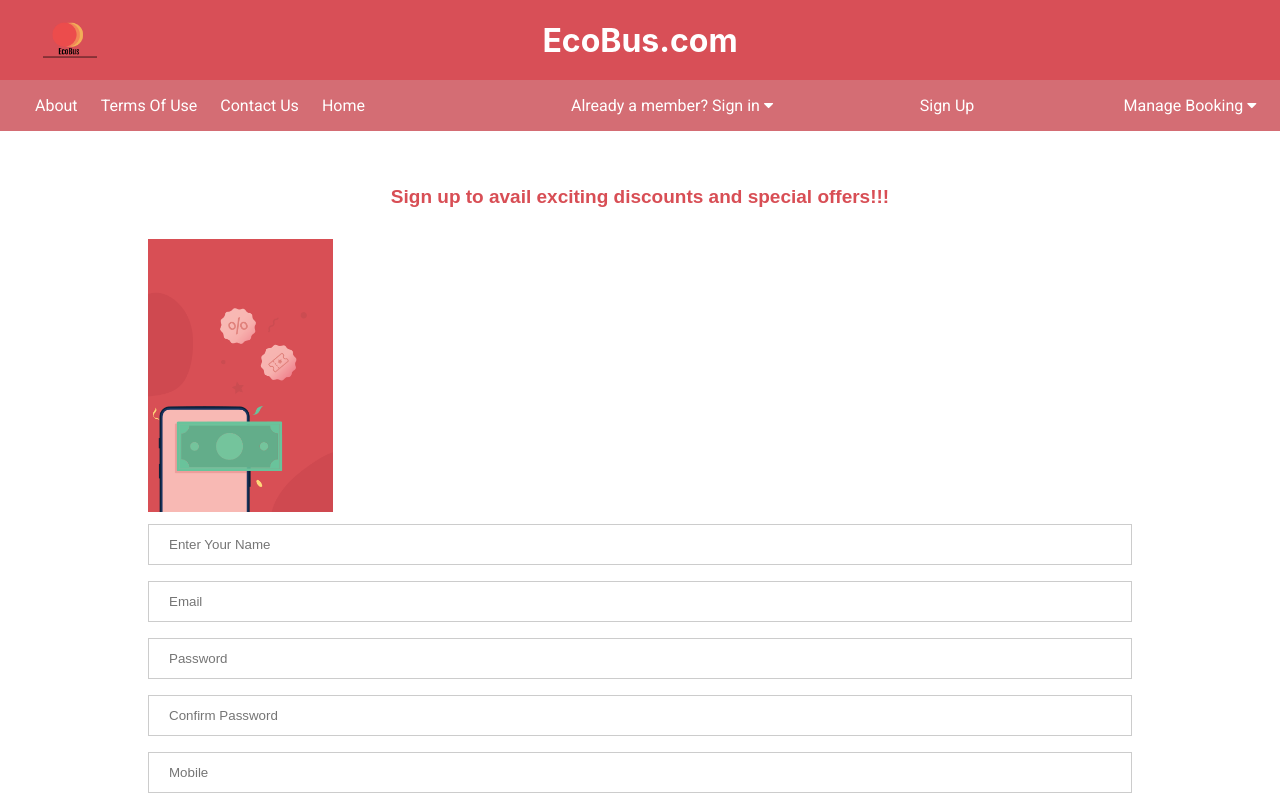
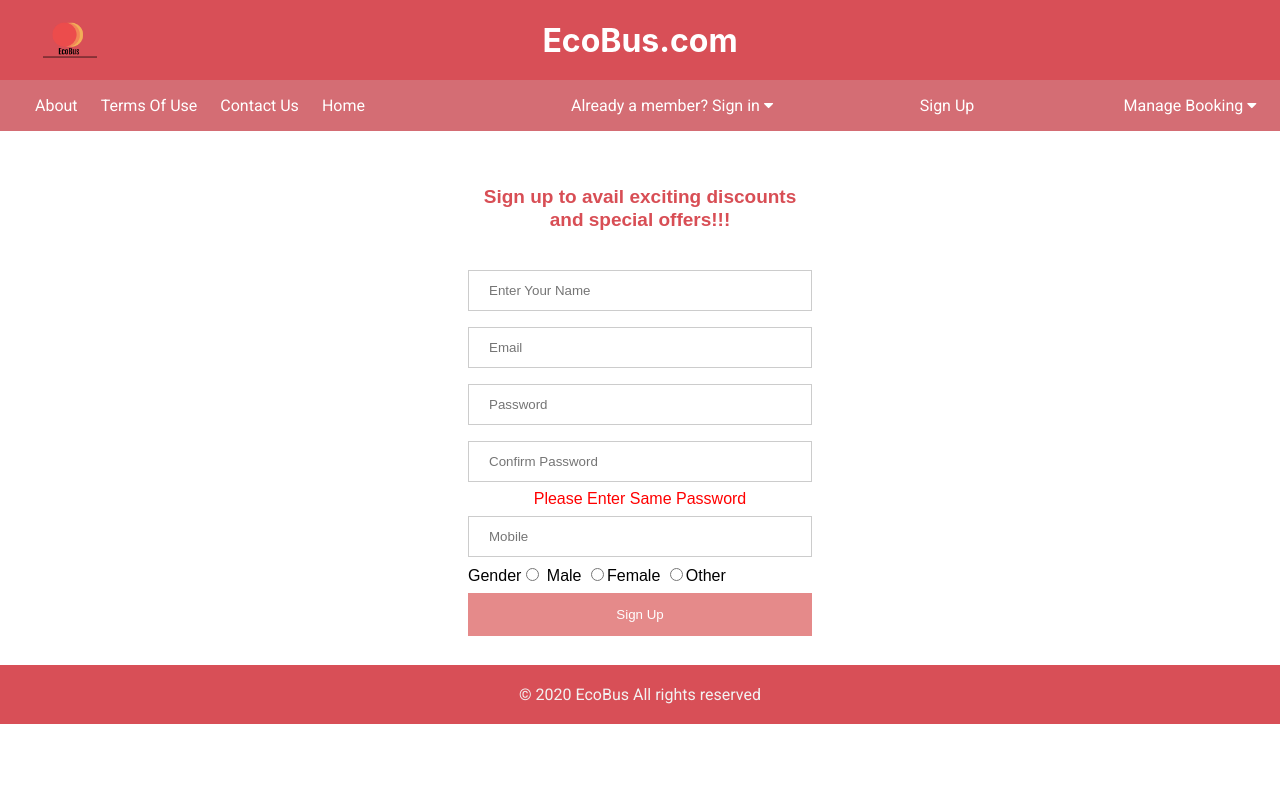
Before and after one commit to AnkurRaj9775/ProjectGladiatorFrontEnd, an Angular app: page /register in a window 1280 px wide. Shown: the top 800 px of the page. Built offline with nearby package versions, Linux system fonts and the light colour scheme.

Commit message:
register modified

```diff
--- a/src/app/register/register.component.css
+++ b/src/app/register/register.component.css
@@ -42,8 +42,9 @@
   }
 
   .main {
-    width: 80%;
+    width: 30%;
     margin: auto;
+
   }
 
  /* Add a card effect for articles */
@@ -151,3 +152,9 @@
 	font-weight: bold;
 
 }
+
+button:disabled {
+  /* styles when the element is disabled */
+background-color: rgb(204, 23, 23);
+opacity: 0.5;
+}
--- a/src/app/register/register.component.html
+++ b/src/app/register/register.component.html
@@ -4,40 +4,40 @@
     <div class="card">
 
       <h2 class="new-signin-header">Sign up to avail exciting discounts and special offers!!!</h2>
-      <img src="assets/Register.jpg" alt="Could not find image">
+
       <form   #registerForm='ngForm' (ngSubmit)='registerUser(registerForm)' >
 
         <input type="text" placeholder="Enter Your Name" name="userFirstName" (keypress)='isAName($event)'
-          [(ngModel)]="customer.name" required>
-
+          [(ngModel)]="customer.name" required autocomplete="off">
+          <span class="error" align="center">Please Enter Your Name</span>
         <input type="email" name="userEmail" pattern="^\w+([\.-]?\w+)*@\w+([\.-]?\w+)*(\.\w{1,3})+$" placeholder="Email"
-          required [(ngModel)]="customer.email">
-
+          required [(ngModel)]="customer.email" autocomplete="off">
+          <span class="error" align="center">Invalid Email Id</span>
         <input type="password" name="password" placeholder="Password" ngModel minlength="8"
           pattern="^(?=.*[a-z])(?=.*[A-Z])(?=.*[0-9])(?=.*[!@#\$%\^&\*]).{8,15}$" [(ngModel)]='customer.password'
           required>
 
-        <input type="password" name="confirmPassword" id="confirmPassword" placeholder="Confirm Password" required>
-
+        <input type="password" name="confirmPassword" id="confirmPassword" placeholder="Confirm Password" [(ngModel)]="confirmPass" required>
+        <div *ngIf='!confirmPassword();' align="center" style="color: red;">Please Enter Same Password</div>
 
         <input type="text" placeholder="Mobile" name="userMobile" id="userMobile"
           (keypress)='isNumber($event,"userMobile",10)' (keyup)='manageMobile("userMobile")' value="" minlength="11"
-          required [(ngModel)]="customer.contact">
-
+          required [(ngModel)]="customer.contact" autocomplete="off">
+          <span class="error" align="center" >Invalid Phone Number</span>
 
         <span>Gender</span>
         <input type="radio" value="male" name="gender" required ng-model="gender" [(ngModel)]="customer.gender"> Male
         <input type="radio" value="female" name="gender" required ng-model="gender" [(ngModel)]="customer.gender">Female
         <input type="radio" value="Other" name="gender" required ng-model="gender" [(ngModel)]="customer.gender">Other
+        <span class="error" align="center">Please Select Gender</span>
 
-
-        <button type="submit">Sign Up</button>
+        <button type="submit" [disabled]='!registerForm.valid'>Sign Up</button>
 
 
       </form>
 
 
-
+        <div *ngIf='registerStatus' align="center" style="color: rgb(50, 160, 50);"> Registered  Successfully !!!.Please check Your Mail.</div>
 
       <!-- <div align="center" *ngIf='!registerStatus' class="status_false" > This email is already registered with us!</div>
       <div align="center" *ngIf='registerStatus' class="status_true" > Resgistered Successfully. Please Check your mail !</div> -->
--- a/src/app/register/register.component.ts
+++ b/src/app/register/register.component.ts
@@ -11,9 +11,9 @@
 export class RegisterComponent implements OnInit {
   errorMsg: string;
   password: string;
-
+  confirmPass="";
   customer: Customer=new Customer();
-  registerStatus:boolean;
+  registerStatus:boolean=false;
 constructor(private registerService:RegisterService,private router:Router){}
 
 
@@ -31,6 +31,7 @@
       }
 
    })
+   form.reset();
   }
 
 
@@ -60,17 +61,16 @@
     else
       mobile.value = data.substring(0, 5) + " " + data.substring(5, data.length);
   }
-  confirmPassword(): boolean {
-    var p = (<HTMLInputElement>document.getElementById("confirmPassword"));
-    var pass = p.value;
-    if (this.password === pass)
-      return true;
-
-   this.errorMsg="Please Enter the same password";
-    return false;
-  }
 
 
+  confirmPassword(): boolean {
+    if (this.customer.password == this.confirmPass){
+
+      return true;
+    }
+    return false;
+
+  }
 
   ngOnInit(): void {
   }
```
